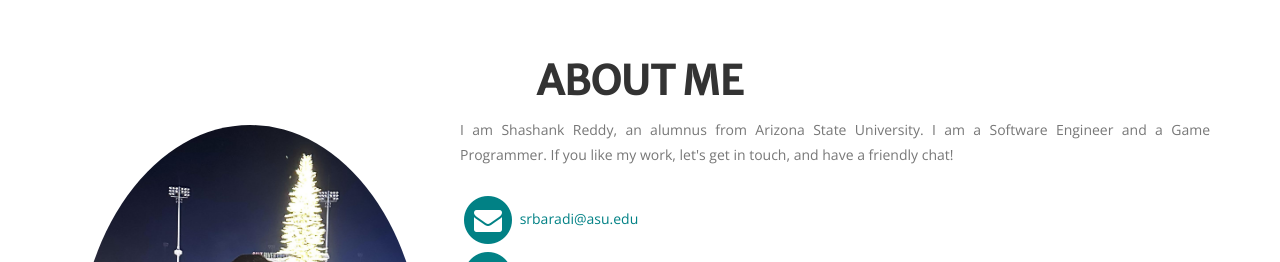
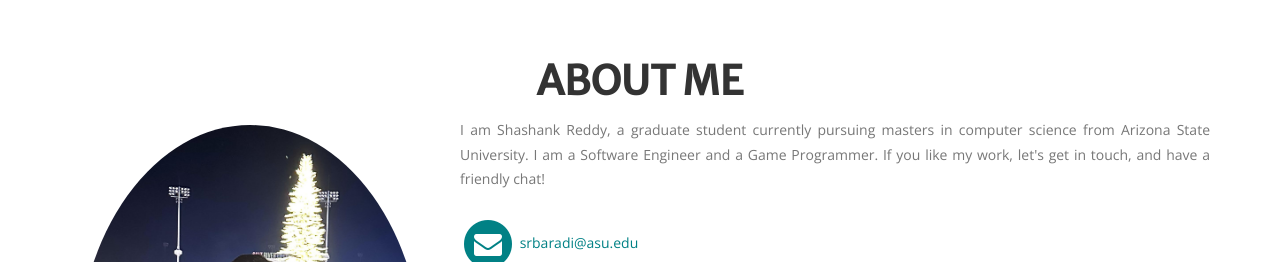
Before and after one commit to Shashank-Reddy-369/portfolio, a website: page index.html in a window 1280 px wide. Shown: the part 4830-5092 px from the top of the page. Drawn offline with nearby package versions, Linux system fonts and the light colour scheme.

Commit message:
Update index.html

```diff
--- a/index.html
+++ b/index.html
@@ -212,7 +212,7 @@
                     </div>
                 </div>
                 <div class="col-sm-8">
-                    <p class="text-muted text-justify">I am Shashank Reddy, an alumnus from Arizona State University. I am a Software Engineer and a Game Programmer. If you like my work, let's get in touch, and have a friendly chat!<br><br>
+                    <p class="text-muted text-justify">I am Shashank Reddy, a graduate student currently pursuing masters in computer science from Arizona State University. I am a Software Engineer and a Game Programmer. If you like my work, let's get in touch, and have a friendly chat!<br><br>
                     <a href="mailto:srbaradi@asu.edu"><span class="fa-stack fa-2x">
                         <i class="fa fa-circle fa-stack-2x text-primary"></i>
                         <i class="fa fa-envelope fa-stack-1x fa-inverse"></i>
```
